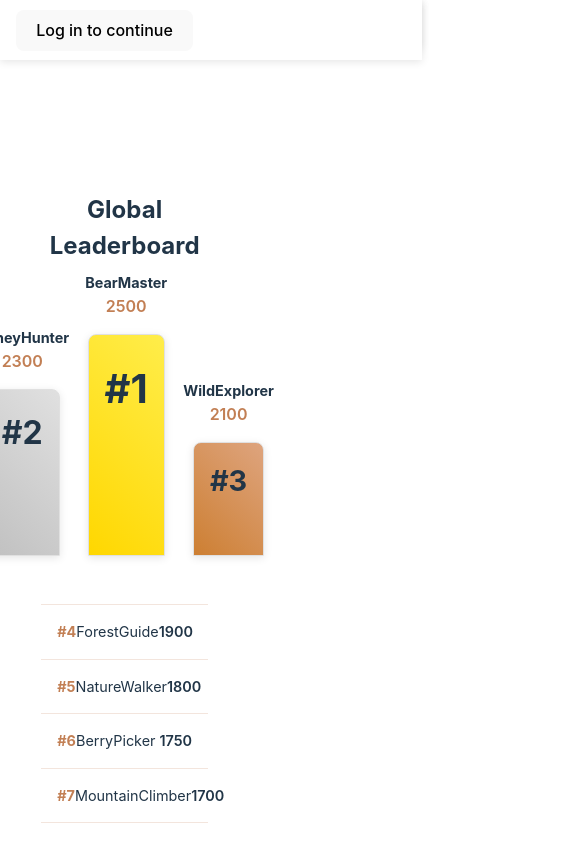
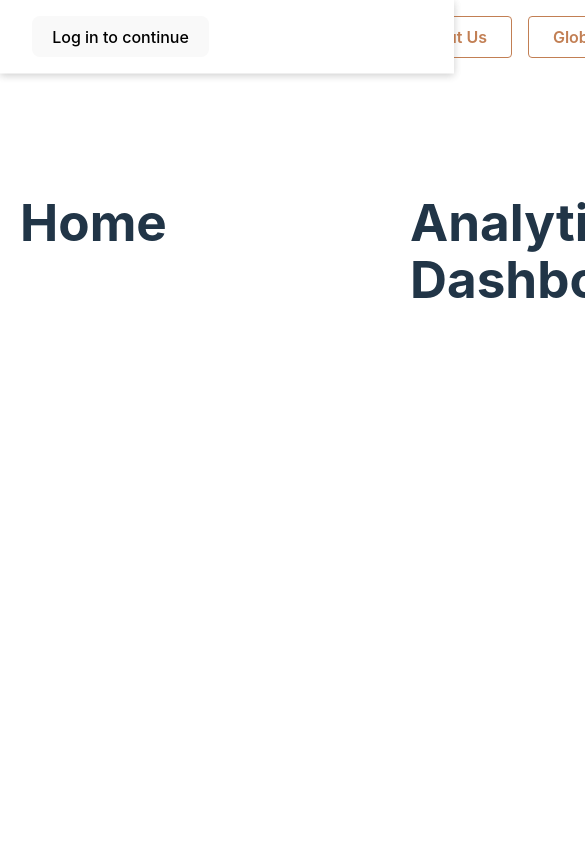
Before and after one commit to YohaanChokhany/teddy-tabber, a React (Vite) app in the folder my-modern-app/: page / in a window 390 px wide. Shown: the top 841 px of the page, 585 px wide, since content can reach past the window. Built offline with nearby package versions, Linux system fonts and the light colour scheme.

Commit message:
added more buttons, links to diff webpages

```diff
--- a/my-modern-app/package.json
+++ b/my-modern-app/package.json
@@ -11,8 +11,10 @@
   },
   "dependencies": {
     "@auth0/auth0-react": "^2.3.0",
+    "axios": "^1.7.9",
     "react": "^19.0.0",
     "react-dom": "^19.0.0",
+    "react-infinite-scroll-component": "^6.1.0",
     "react-router-dom": "^7.2.0"
   },
   "devDependencies": {
--- a/my-modern-app/src/App.css
+++ b/my-modern-app/src/App.css
@@ -1,87 +1,61 @@
-#root {
-  width: 100%;
-  margin: 0 auto;
-  padding: 0;
-  text-align: center;
+.main-container {
+  display: flex;
+  flex-direction: row;
+  overflow-x: auto;
+  height: 100vh;
 }
 
-.logo {
-  height: 6em;
-  padding: 1.5em;
-  will-change: filter;
-  transition: filter 300ms;
-}
-.logo:hover {
-  filter: drop-shadow(0 0 2em #646cffaa);
-}
-.logo.react:hover {
-  filter: drop-shadow(0 0 2em #61dafbaa);
+.section {
+  flex: 0 0 100vw; /* Each section takes full viewport width */
+  padding: 100px 20px;
+  box-sizing: border-box;
 }
 
-@keyframes logo-spin {
-  from {
-    transform: rotate(0deg);
-  }
-  to {
-    transform: rotate(360deg);
-  }
+html {
+  scroll-behavior: smooth;
 }
 
-@media (prefers-reduced-motion: no-preference) {
-  a:nth-of-type(2) .logo {
-    animation: logo-spin infinite 20s linear;
-  }
+.navbar {
+  display: flex;
+  justify-content: space-between;
+  align-items: center;
+  padding: 1rem 2rem;
+  background-color: #ffffff;
+  position: fixed;
+  top: 0;
+  left: 0;
+  right: 0;
+  z-index: 1000;
+  box-shadow: 0 2px 8px rgba(0, 0, 0, 0.1);
 }
 
-.card {
-  padding: 2em;
+.navbar-brand h2 {
+  margin: 0;
+  color: #213547;
+  font-size: 1.5rem;
 }
 
-.read-the-docs {
-  color: #888;
+.navbar-buttons {
+  display: flex;
+  gap: 1rem;
+  justify-content: flex-start;
+  flex-grow: 1;
+  margin-left: 20px;
 }
 
-.app {
-  min-height: 100vh;
-  background-color: #ffffff;
+.navbar-button {
+  padding: 0.5rem 1.5rem;
+  border-radius: 4px;
+  cursor: pointer;
+  font-weight: 600;
+  transition: all 0.3s ease;
+  white-space: nowrap;
+  background-color: transparent;
+  border: 1px solid #c27f54;
+  color: #c27f54;
 }
 
-.main-content {
-  padding: 1rem;
-  margin: 0 auto;
+.navbar-button:hover {
+  transform: translateY(-2px);
+  box-shadow: 0 2px 8px rgba(194, 127, 84, 0.3);
 }
-
-.main-container {
-  display: flex;
-  gap: 4rem;
-  width: 80%;
-  margin: 0 auto;
-  background-color: #ffffff;
-  box-shadow: 0 0 20px rgba(0, 0, 0, 0.1);
-}
-
-.leaderboard-section {
-  flex: 1;
-  min-width: 0;
-  width: 50%;
-}
-
-.login-section {
-  display: flex;
-  align-items: center;
-  justify-content: center;
-  width: 50%;
-  background-color: #f5e6d3;
-}
-
-@media (max-width: 1024px) {
-  .main-container {
-    width: 95%;
-    flex-direction: column;
-    padding: 2rem;
-  }
-
-  .login-section {
-    margin: 0 auto;
-  }
-}
--- a/my-modern-app/src/App.jsx
+++ b/my-modern-app/src/App.jsx
@@ -5,7 +5,6 @@ import Login from './components/Login';
 import Account from './components/Account';
 import './App.css';
 import './styles/Navbar.css';
-//testing if commit works?
 
 function App() {
     const { isLoading, isAuthenticated, error } = useAuth0();
@@ -19,25 +18,32 @@ function App() {
     }
 
     return (
-        <div className="main-container">
+        <div>
             <div className="navbar">
-                <div className="navbar-brand">
-                    <h2>My App</h2>
-                </div>
                 <div className="navbar-buttons">
-                    <button className="navbar-button" onClick={() => window.location.href = '/home'}>Home</button>
-                    <button className="navbar-button" onClick={() => window.location.href = '/your-tab-management-stats'}>Analytics Dashboard</button>
+                    <a className="navbar-button" href="#home">Home</a>
+                    <a className="navbar-button" href="#analytics">Analytics Dashboard</a>
+                    <a className="navbar-button" href="#about">About Us</a>
+                    <a className="navbar-button" href="#leaderboard">Global Leaderboard</a>
                 </div>
             </div>
-            <div className="header">
-                {isAuthenticated ? (
-                    <Account />
-                ) : (
-                    <Login />
-                )}
-            </div>
-            <div className="leaderboard-section">
-                <Leaderboard />
+            <div className="main-container">
+                <div id="home" className="section">
+                    <h1>Home</h1>
+                    {isAuthenticated ? <Account /> : <Login />}
+                </div>
+                <div id="analytics" className="section">
+                    <h1>Analytics Dashboard</h1>
+                    {/* Add your analytics content here */}
+                </div>
+                <div id="about" className="section">
+                    <h1>About Us</h1>
+                    <p>We decided to make this app because...</p>
+                </div>
+                <div id="leaderboard" className="section">
+                    <h1>Global Leaderboard</h1>
+                    <Leaderboard />
+                </div>
             </div>
         </div>
     );
--- a/my-modern-app/src/styles/Navbar.css
+++ b/my-modern-app/src/styles/Navbar.css
@@ -1,3 +1,7 @@
+html {
+  scroll-behavior: smooth;
+}
+
 .navbar {
   display: flex;
   justify-content: space-between;
@@ -21,9 +25,9 @@
 .navbar-buttons {
   display: flex;
   gap: 1rem;
-  justify-content: flex-start; /* Align buttons to the left */
-  flex-grow: 1; /* Allow buttons to take up remaining space */
-  margin-left: 20px; /* Move buttons 20px to the right */
+  justify-content: flex-start;
+  flex-grow: 1;
+  margin-left: 20px;
 }
 
 .navbar-button {
@@ -34,6 +38,7 @@
   transition: all 0.3s ease;
   white-space: nowrap;
   background-color: transparent;
+  border: 1px solid #c27f54;
   color: #c27f54;
 }
 
@@ -42,45 +47,12 @@
   box-shadow: 0 2px 8px rgba(194, 127, 84, 0.3);
 }
 
-/* Tablet styles */
-@media (max-width: 768px) {
-  .navbar {
-    padding: 0.8rem 1.5rem;
-  }
-
-  .navbar-brand h2 {
-    font-size: 1.3rem;
-  }
-
-  .navbar-button {
-    padding: 0.4rem 1.2rem;
-    font-size: 0.9rem;
-  }
+.section {
+  padding: 100px 20px;
+  margin-top: 60px; /* Adjust for fixed navbar */
+  width: 100%; /* Ensure full width */
 }
 
-/* Mobile styles */
-@media (max-width: 480px) {
-  .navbar {
-    padding: 0.6rem 1rem;
-  }
-
-  .navbar-brand h2 {
-    font-size: 1.1rem;
-  }
-
-  .navbar-buttons {
-    gap: 0.5rem;
-  }
-
-  .navbar-button {
-    padding: 0.3rem 1rem;
-    font-size: 0.85rem;
-  }
+#home, #analytics, #about, #leaderboard {
+  height: 100vh; /* Full viewport height */
 }
-
-/* Very small screens */
-@media (max-width: 350px) {
-  .navbar-brand h2 {
-    font-size: 1rem;
-  }
-}
```
Also changed, not shown: 1 other file (tests, documents, lock files or other folders).
